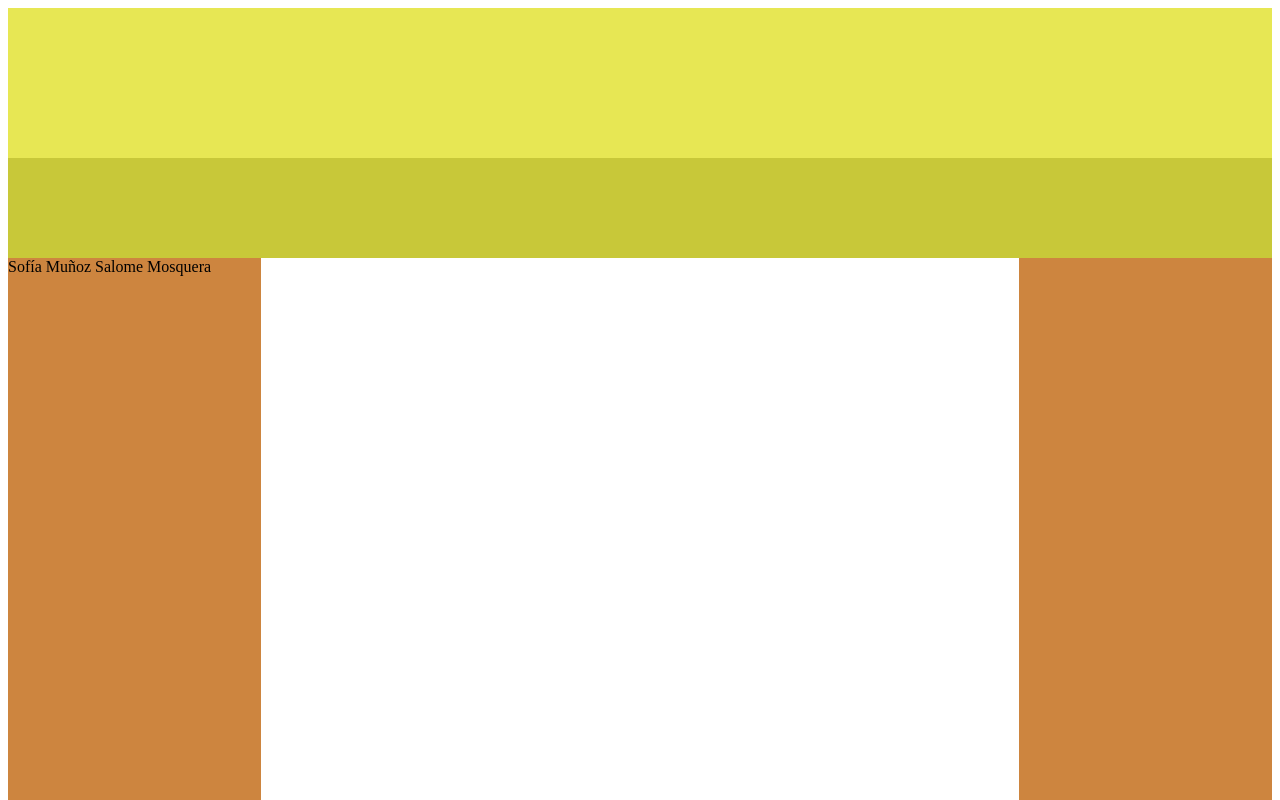
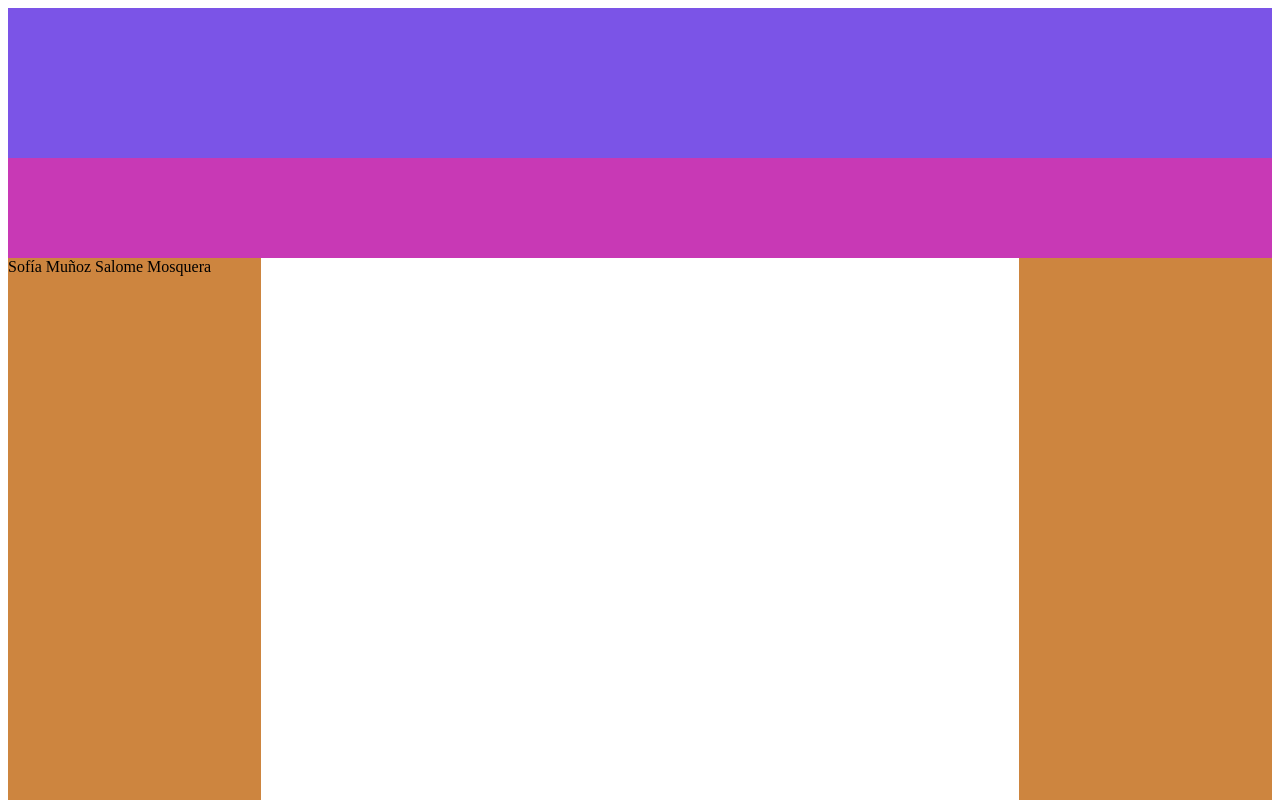
Before and after one commit to cordobasalo/pagina-8-4, a plain HTML site: page index.html in a window 1280 px wide. Shown: the top 800 px of the page. Drawn offline with Linux system fonts and the light colour scheme.

Commit message:
actualización 3, 9 de marzo

```diff
--- a/temas.css
+++ b/temas.css
@@ -2,19 +2,19 @@
 
     width: 100%;
     height: 1400px;
-    background-color: rgb(32, 212, 218);
+    background-color: rgb(67, 153, 10);
 }
 .encabezado{
 
     width: 100%;
     height: 150px;
-    background-color: rgb(231, 231, 84);
+    background-color: rgb(123, 84, 231);
 }
 .menu{
 
     width: 100%;
     height: 100px;
-    background-color: rgb(200, 200, 57);
+    background-color: rgb(200, 57, 181);
 }
 .contenedor2{
 
```
